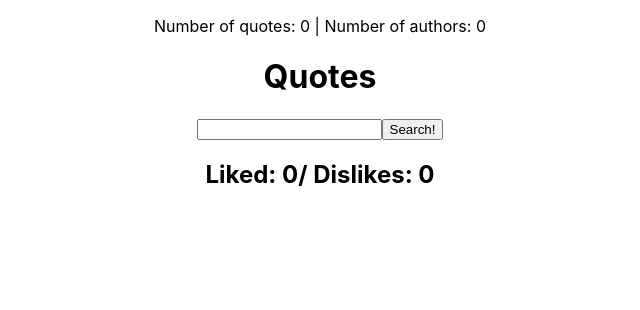
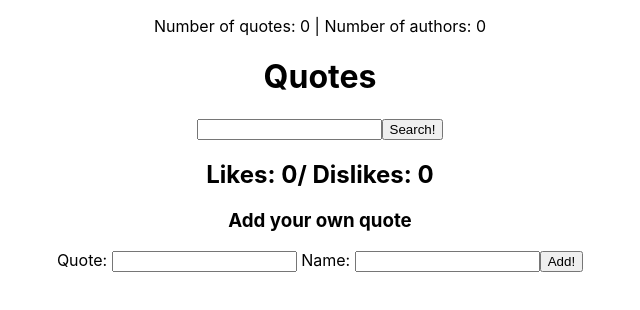
Before and after one commit to micsoni/quotes-app, a React (Create React App) app: page / in a window 1280 px wide. Shown: the top 310 px of the page, without its empty margins (320-960 px from the left). Built offline with nearby package versions, Linux system fonts and the light colour scheme.

Commit message:
added feature to make it possible to add your own code

```diff
--- /dev/null
+++ b/src/components/AddQuote.js
@@ -0,0 +1,53 @@
+import React from "react";
+import PropTypes from "prop-types";
+
+export default class AddQuote extends React.Component {
+  static propTypes = {
+    addNewQuote: PropTypes.func.isRequired
+  };
+  state = {
+    newQuote: " ",
+    newAuthor: " "
+  };
+
+  handleSubmit = event => {
+    event.preventDefault();
+    this.props.addNewQuote(this.state.newAuthor, this.state.newQuote);
+  };
+
+  handleChange = event => {
+    this.setState({
+      [event.target.name]: event.target.value
+    });
+  };
+
+  render() {
+    return (
+      <div className="add-player">
+        <h3>Add your own quote</h3>
+        <form onSubmit={this.handleSubmit}>
+          <label>
+            Quote:{" "}
+            <input
+              type="text"
+              name="newQuote"
+              onChange={this.handleChange}
+              value={this.state.newQuote}
+            />
+          </label>
+          {"  "}
+          <label>
+            Name:{"  "}
+            <input
+              type="text"
+              name="newAuthor"
+              onChange={this.handleChange}
+              value={this.state.newAuthor}
+            />
+          </label>
+          <input type="submit" value="Add!" />
+        </form>
+      </div>
+    );
+  }
+}
--- a/src/components/QuoteSearcher.js
+++ b/src/components/QuoteSearcher.js
@@ -1,5 +1,6 @@
 import React from "react";
 import Quote from "./Quote";
+import AddQuote from "./AddQuote";
 
 export default class QuoteSearcher extends React.Component {
   state = {
@@ -75,6 +76,23 @@ export default class QuoteSearcher extends React.Component {
     });
   };
 
+  //Add quote method
+  addQuoteFunction = (newAuthor, newQuote) => {
+    {
+      const newCompleteQuote = {
+        _id: Math.round(Math.random() * 100000),
+        quoteAuthor: newAuthor,
+        quoteText: newQuote,
+        likes: false,
+        dislikes: false,
+        quoteCss: {}
+      };
+      this.setState({
+        quotes: [...this.state.quotes, newCompleteQuote]
+      });
+    }
+  };
+
   render() {
     //add the total of likes
     const totalLikes = this.state.quotes.reduce((acc, quote) => {
@@ -145,9 +163,12 @@ export default class QuoteSearcher extends React.Component {
         />
         <button onClick={this.search}>Search!</button>
         <h2>
-          Liked: {totalLikes}/ Dislikes: {totalDislikes}
+          Likes: {totalLikes}/ Dislikes: {totalDislikes}
         </h2>
         <div>{displayQuotes}</div>
+        <div>
+          <AddQuote addNewQuote={this.addQuoteFunction} />
+        </div>
       </div>
     );
   }
```
